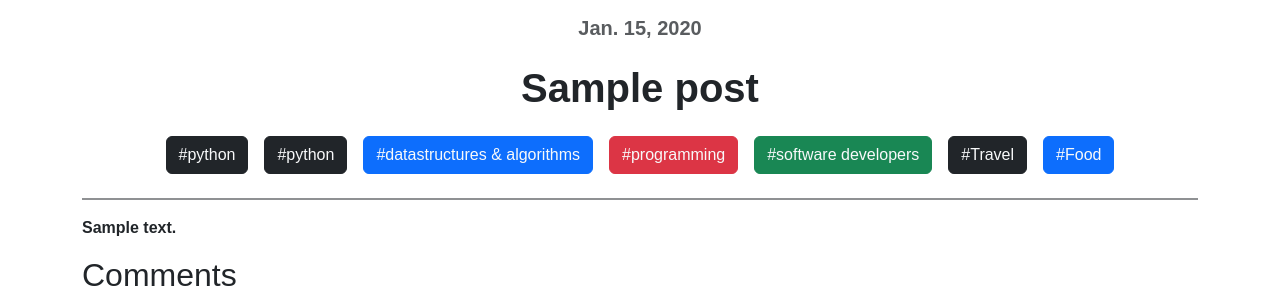
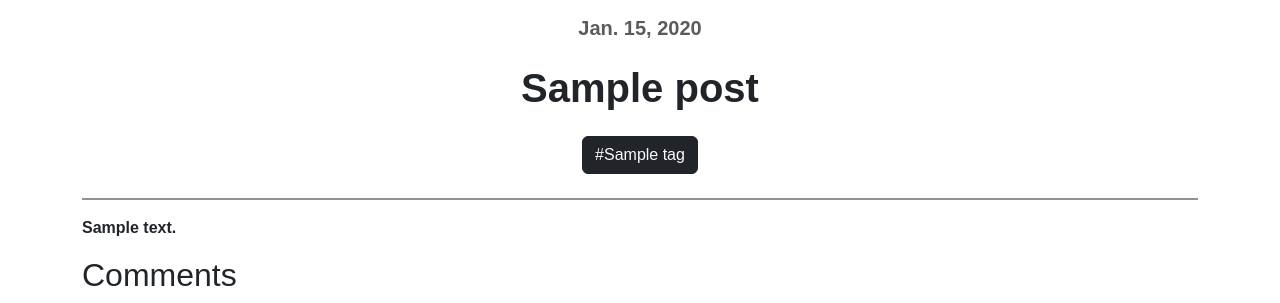
Before and after one commit to vincentjoy/blog, a Django app: page /post/1/ in a window 1280 px wide. Shown: the part 118-421 px from the top of the page. Run offline with Django 5.2, Linux system fonts and the light colour scheme; tables that the repository leaves empty hold one stand-in row (values such as "Sample post").

Commit message:
showing tags on post page

```diff
--- a/blog/posts/templates/posts/post.html
+++ b/blog/posts/templates/posts/post.html
@@ -12,14 +12,10 @@
         <h1 class="text-center fs-1 fw-bold my-3">{{post_dict.post_title}}</h1>
         <div class="d-flex justify-content-center align-items-center flex-wrap ">
 
-                <a href="" class="btn btn-dark opacity-70 text-light m-2">#python</a>
+            {% for tag in post_dict.tags.all %}
+                <a href="{% url "tag" tag.id %}" class="btn btn-dark opacity-70 text-light m-2">#{{tag}}</a>
+            {% endfor %}
 
-          <a href="" class="btn btn-dark opacity-70 text-light m-2">#python</a>
-            <a href="" class="btn btn-primary opacity-70 text-light m-2">#datastructures & algorithms</a>
-            <a href="" class="btn btn-danger opacity-70 text-light m-2">#programming</a>
-            <a href="" class="btn btn-success opacity-70 text-light m-2">#software developers</a>
-            <a href="" class="btn btn-dark opacity-70 text-light m-2">#Travel</a>
-            <a href="" class="btn btn-primary opacity-70 text-light m-2">#Food</a>
         </div>
         <hr class="border border-dark border-1 opacity-50">
         <p>{{post_dict.post_content}}</p>
--- a/blog/posts/urls.py
+++ b/blog/posts/urls.py
@@ -4,4 +4,5 @@ from . import views
 urlpatterns = [
     path('home/', views.home, name='home'),
     path('<int:id>/', views.post, name='post'),
+    path('tags/<int:id>/', views.tags, name='tag'),
 ]
--- a/blog/posts/views.py
+++ b/blog/posts/views.py
@@ -1,7 +1,7 @@
 from django.shortcuts import render
 from django.http import HttpResponseNotFound, Http404, HttpResponseRedirect
 from django.template import loader
-from .models import Post
+from .models import Post, Tag
 from .forms import CommentForm
 from django.shortcuts import get_object_or_404
 from django.core.paginator import Paginator
@@ -27,3 +27,7 @@ def post(request, id):
             return HttpResponseRedirect(posturl)
     form = CommentForm()
     return render(request, 'posts/post.html', {'post_dict': post, 'form': form})
+
+def tags(request, id):
+    tag = Tag.objects.get(id=id)
+    return render(request, 'posts/tags.html', {'tags': tag.post_set.all()})
```
Also changed, not shown: blog/posts/templates/posts/tags.html (added, +7 -0 lines).
